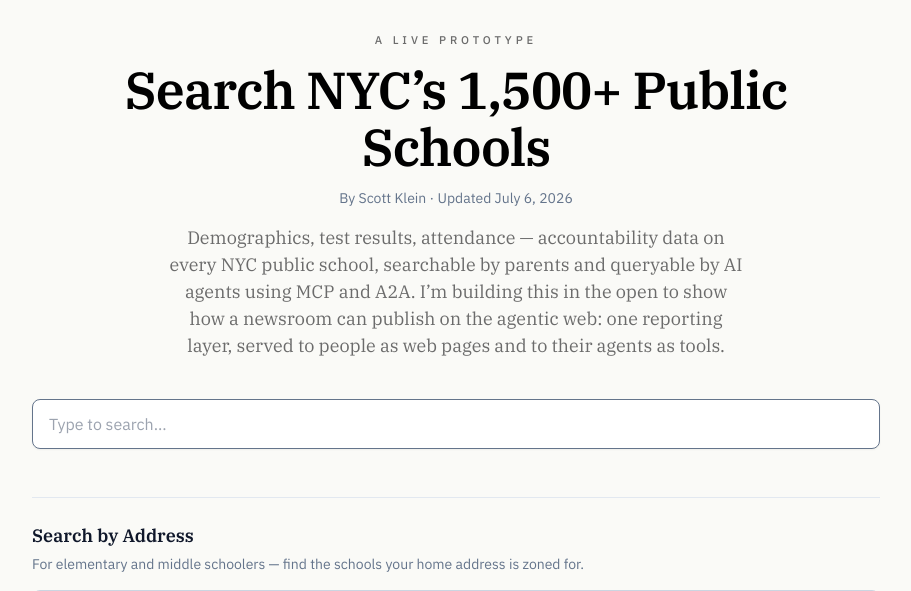
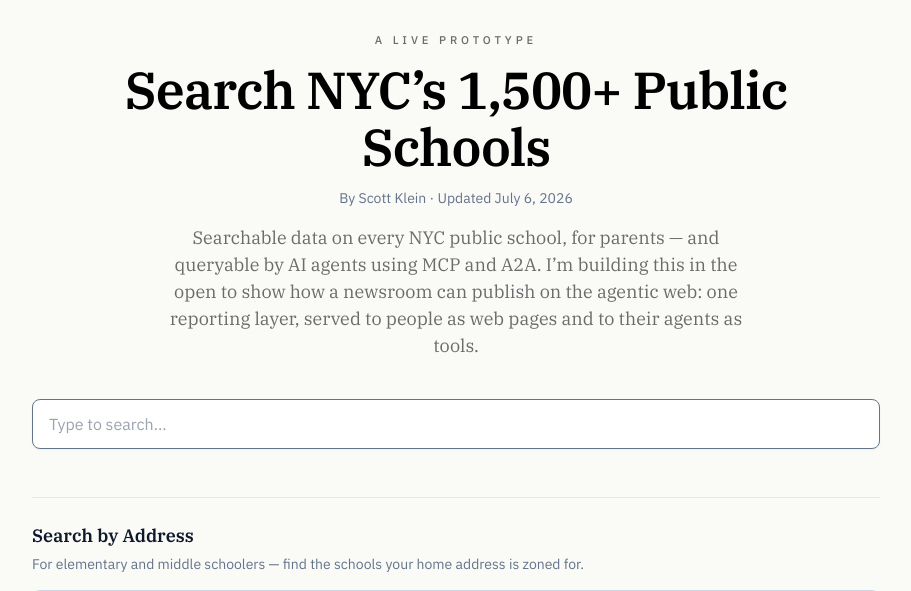
Before and after one commit to kleinmatic/nyc-schools-agentic, a FastAPI app: template app/web/templates/search.html in a window 1280 px wide. Shown: the part 95-686 px from the top of the page, without its empty margins (184-1095 px from the left). Run offline with FastAPI, Linux system fonts and the light colour scheme; the template is opened without the code that fills it, so the values that code supplies are empty; parts of the project's set-up code (start-up, migrations or seed data) failed here and were passed over; some libraries are stand-ins or nearby versions; some web fonts are replaced.

Commit message:
Hero deck: open with "Searchable data on…"
Co-Authored-By: Claude Fable 5 <noreply@anthropic.com>

```diff
--- a/app/web/templates/search.html
+++ b/app/web/templates/search.html
@@ -11,8 +11,8 @@
   <h1 class="display-headline">Search NYC’s 1,500+ Public Schools</h1>
   <p class="text-sm text-slate-500 mt-3">By Scott Klein · Updated July 6, 2026</p>
   <p class="display-deck mx-auto">
-    Demographics, test results, attendance — accountability data on every NYC public
-    school, searchable by parents and queryable by AI agents using MCP and A2A.
+    Searchable data on every NYC public school, for parents — and queryable
+    by AI agents using MCP and A2A.
     I’m building this in the open to show how a newsroom can publish on the agentic
     web: one reporting layer, served to people as web pages and to their agents as tools.
   </p>
```
